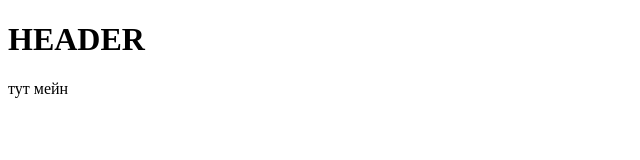
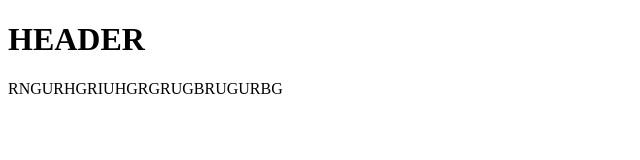
Before and after one commit to zoobkz/jarvis, a plain HTML site: page index.html in a window 1280 px wide. Shown: the whole page, without its empty margins (0-640 px from the left). Drawn offline with Linux system fonts and the light colour scheme.

Commit message:
Update index.html

```diff
--- a/index.html
+++ b/index.html
@@ -9,7 +9,7 @@
     <header>
         <h1>HEADER</h1>
     </header>
-    <main><p>тут мейн</p></main>
+    <main><p>RNGURHGRIUHGRGRUGBRUGURBG</p></main>
     <footer></footer>
 </body>
 </html>
```
